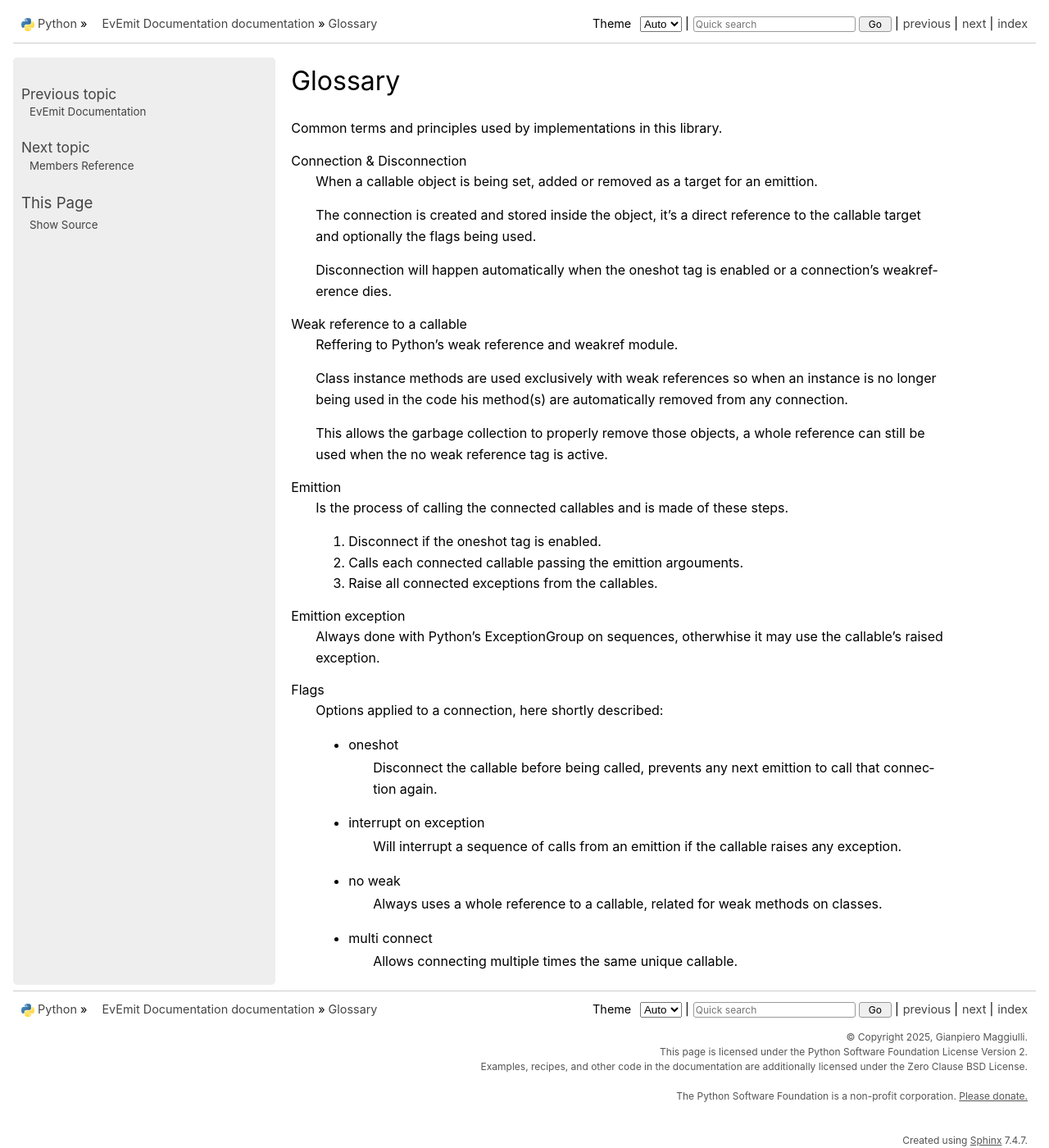
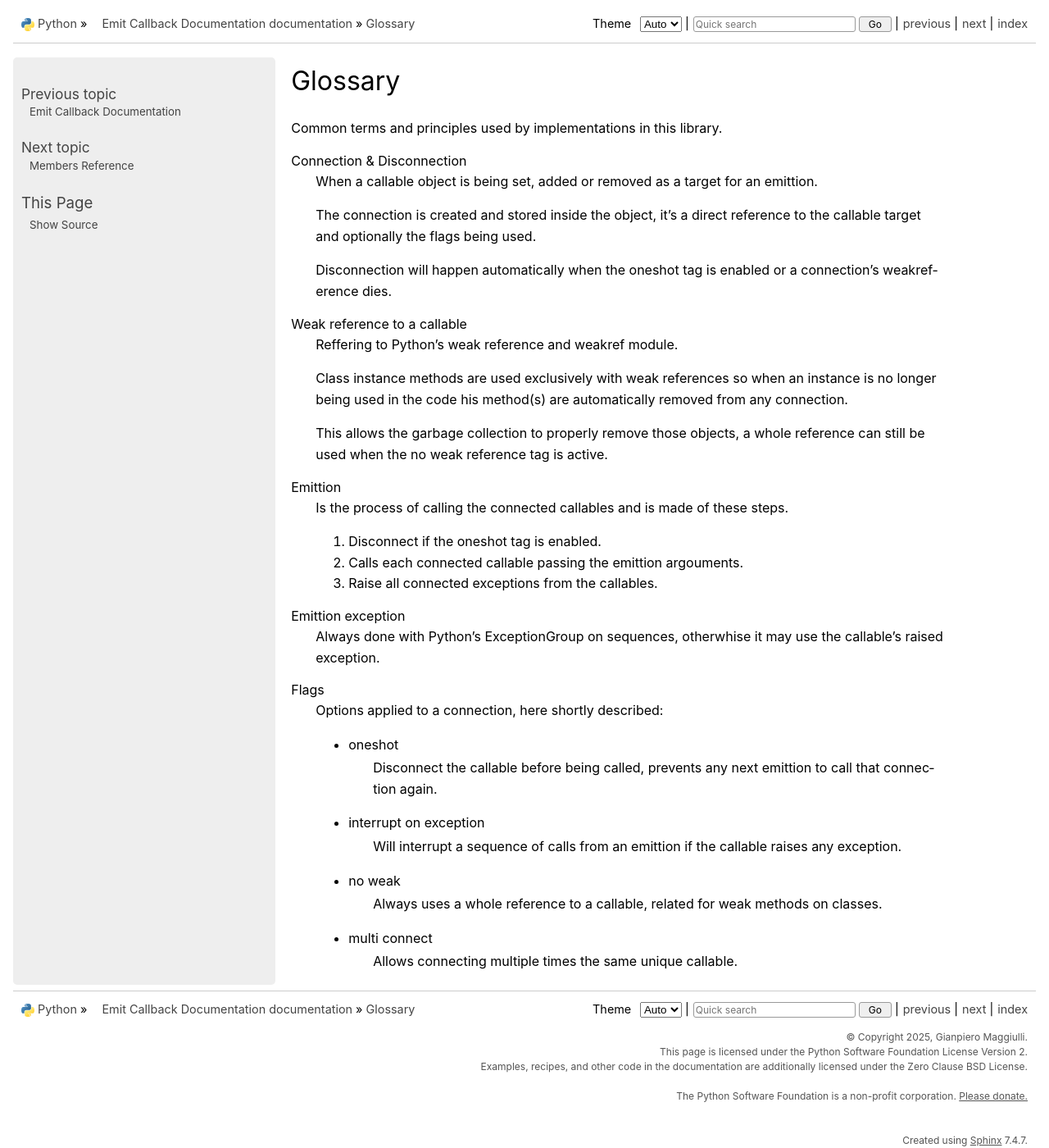
Before and after one commit to Gianpy16/pylib-emitcallback, a Sphinx documentation site: the page built from docs/glossary.rst, in a window 1280 px wide and 1400 px high. Shown: the whole window at 82% size. Built offline with Sphinx 7.4.7, drawn with Linux system fonts in a browser that asks for light colours.

Commit message:
fixed more typos related to old package name

```diff
--- a/README.md
+++ b/README.md
@@ -1,4 +1,4 @@
-# 📶 Python Library EvEmit (Event Emitter)
+# 📶 Python Library - emitcallback (Emit Callback)
 
 Python library that implements callable collectors to call to react on an event.
 
--- a/docs/conf.py
+++ b/docs/conf.py
@@ -9,7 +9,7 @@
 import os, sys
 sys.path.insert(0, os.path.abspath(os.path.join("..", "src")))
 
-project = 'EvEmit Documentation'
+project = 'Emit Callback Documentation'
 copyright = '2025, Gianpiero Maggiulli'
 author = 'Gianpiero Maggiulli'
 
--- a/pyproject.toml
+++ b/pyproject.toml
@@ -46,8 +46,8 @@
 ]
 
 [tool.coverage.paths]
-emitcallback = ["src/emitcallback", "*/pylib-evemit/src/emitcallback"]
-tests = ["tests", "*/pylib-evemit/tests"]
+emitcallback = ["src/emitcallback", "*/pylib-emitcallback/src/emitcallback"]
+tests = ["tests", "*/pylib-emitcallback/tests"]
 
 [tool.coverage.report]
 exclude_lines = [
--- a/src/emitcallback/__init__.py
+++ b/src/emitcallback/__init__.py
@@ -1,4 +1,4 @@
-""" 📶 Python Library EvEmit (Event Emitter)
+""" 📶 Python Library - emitcallback (Emit Callback)
 
 Python library that implements callable collectors to call to react on an event.
 
```
Also changed, not shown: docs/index.rst (+2 -6 lines), 1 other file.
